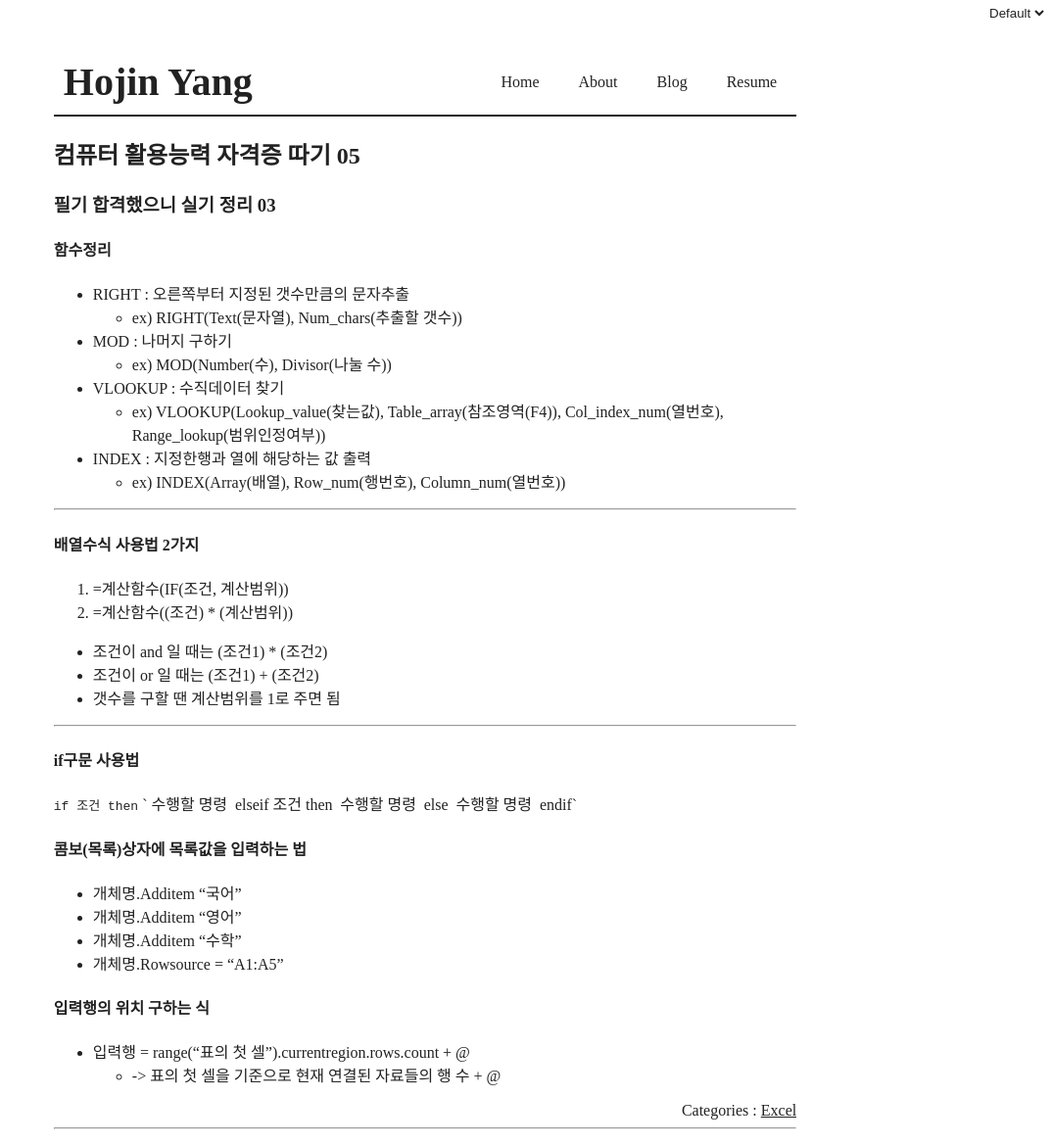
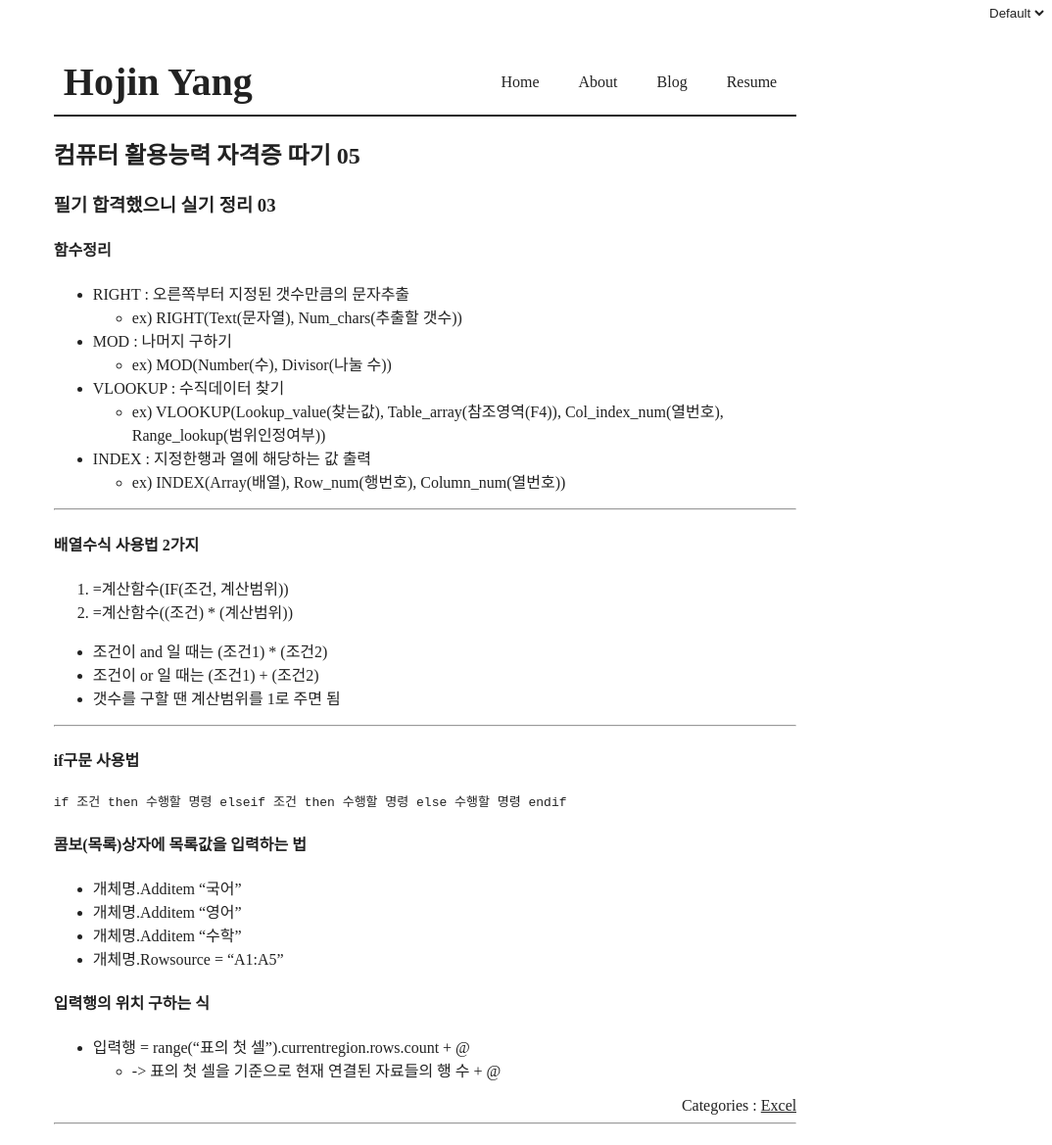
Before and after one commit to hogoood/hogoood.github.io, a Jekyll site: the page built from _posts/2020-11-05-excel05.md, in a window 1280 px wide. Shown: the whole page at 98% size, without its empty margins (206-1280 px from the left). Built offline with Jekyll 4.4.1, drawn with Linux system fonts in a browser that asks for light colours; comment, search, counter and statistics services are not loaded.

Commit message:
Fix minor error

```diff
--- a/_posts/2020-11-05-excel05.md
+++ b/_posts/2020-11-05-excel05.md
@@ -34,13 +34,13 @@
 ------------------------------------------------------------
 
 #### if구문 사용법
-`if 조건 then`
-`    수행할 명령`
-`elseif 조건 then`
-`    수행할 명령`
-`else`
-`    수행할 명령`
-`endif`
+`if 조건 then
+    수행할 명령
+elseif 조건 then
+    수행할 명령
+else
+    수행할 명령
+endif`
 
 
 #### 콤보(목록)상자에 목록값을 입력하는 법
```
